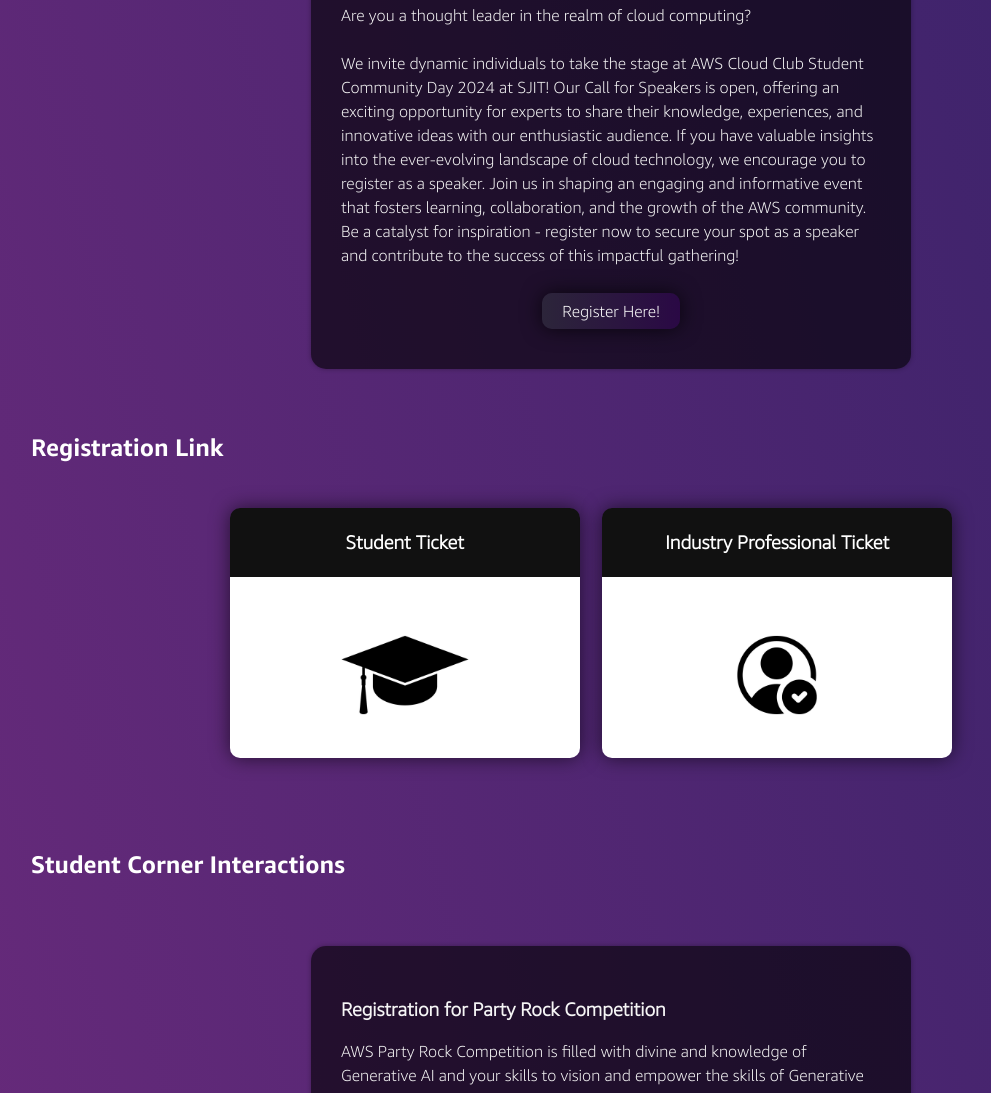
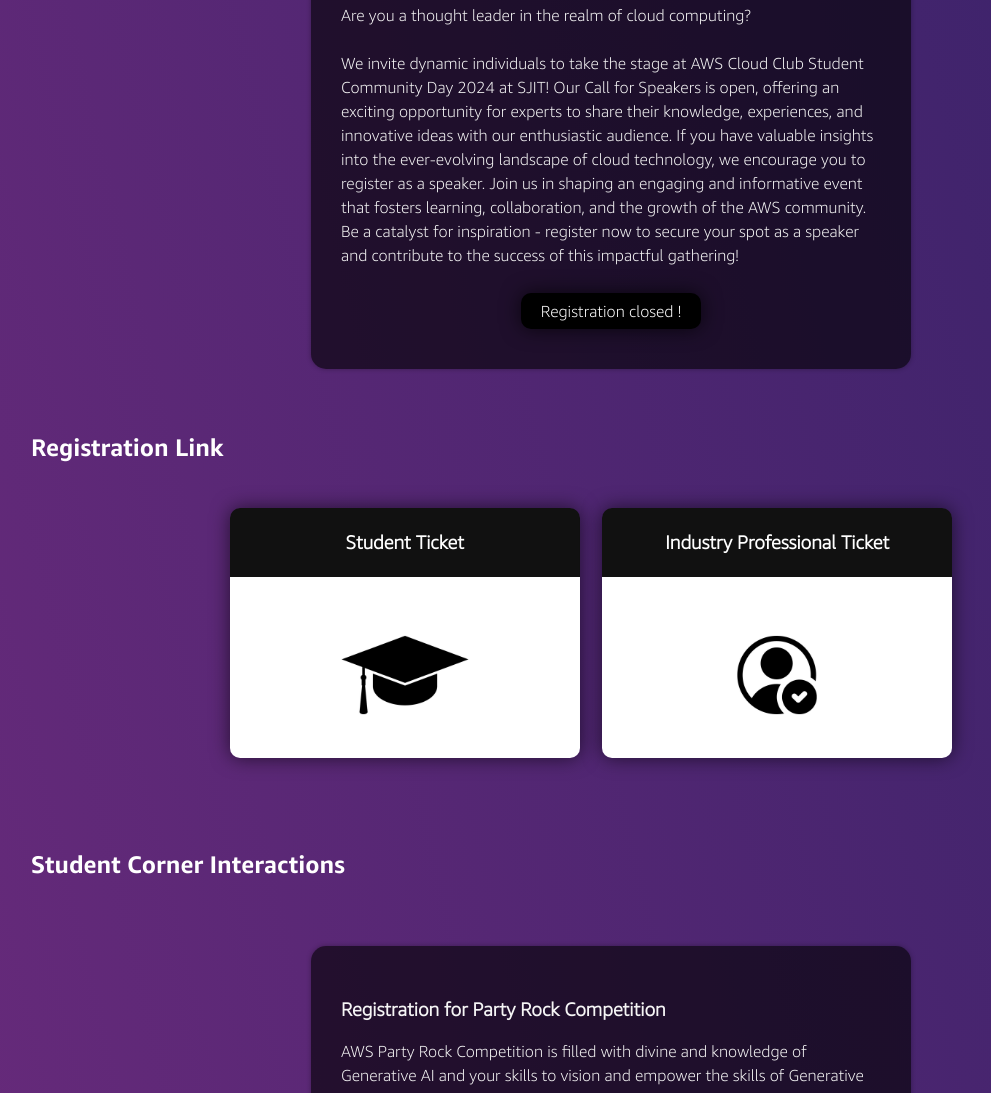
Before and after one commit to Sivasankar4/student-community-day, a plain HTML site: page index.html in a window 1280 px wide. Shown: the part 4939-6032 px from the top of the page, without its empty margins (49-1040 px from the left). Drawn offline with Linux system fonts and the light colour scheme.

Commit message:
cfs registration closed

```diff
--- a/index.html
+++ b/index.html
@@ -1358,8 +1358,7 @@
                     success of this impactful gathering!<br> </p>
 
                 <!-- <h3>₹600</h3> -->
-                <center><a href="https://forms.gle/SZe51Ve97M2Gpztq6" target="blank" rel="noopener"
-                        class="button">Register Here!</a></center>
+                <center><class="button" id="cfs-button">Registration closed !</a></center>
             </div>
 
         </section>
--- a/style.css
+++ b/style.css
@@ -456,6 +456,31 @@ a.button:hover {
     /* change the direction of the change here */
     color: #fff;
     text-decoration: none;
+}
+
+#cfs-button{
+    display: inline-block;
+    cursor: pointer;
+    color: rgb(255, 255, 255);
+    background-color:  rgb(0, 0, 0);
+    border: none;
+    border-radius: 10px;
+    padding: 6px 20px;
+    text-align: center;
+    position: relative;
+    margin: 10px;
+    /* margin-top: 10%; */
+    /* margin-bottom: 0%; */
+    background-size: 200% auto;
+    box-shadow: 0 0 20px rgba(0, 0, 0, 0.7);
+    transition: 0.5s;
+}
+
+#cfs-button:hover{
+    /* change the direction of the change here */
+    background-color: rgb(170, 3, 3);
+    color: rgb(255, 255, 255);
+    cursor: not-allowed;
 }
 
 .black-text {
```
